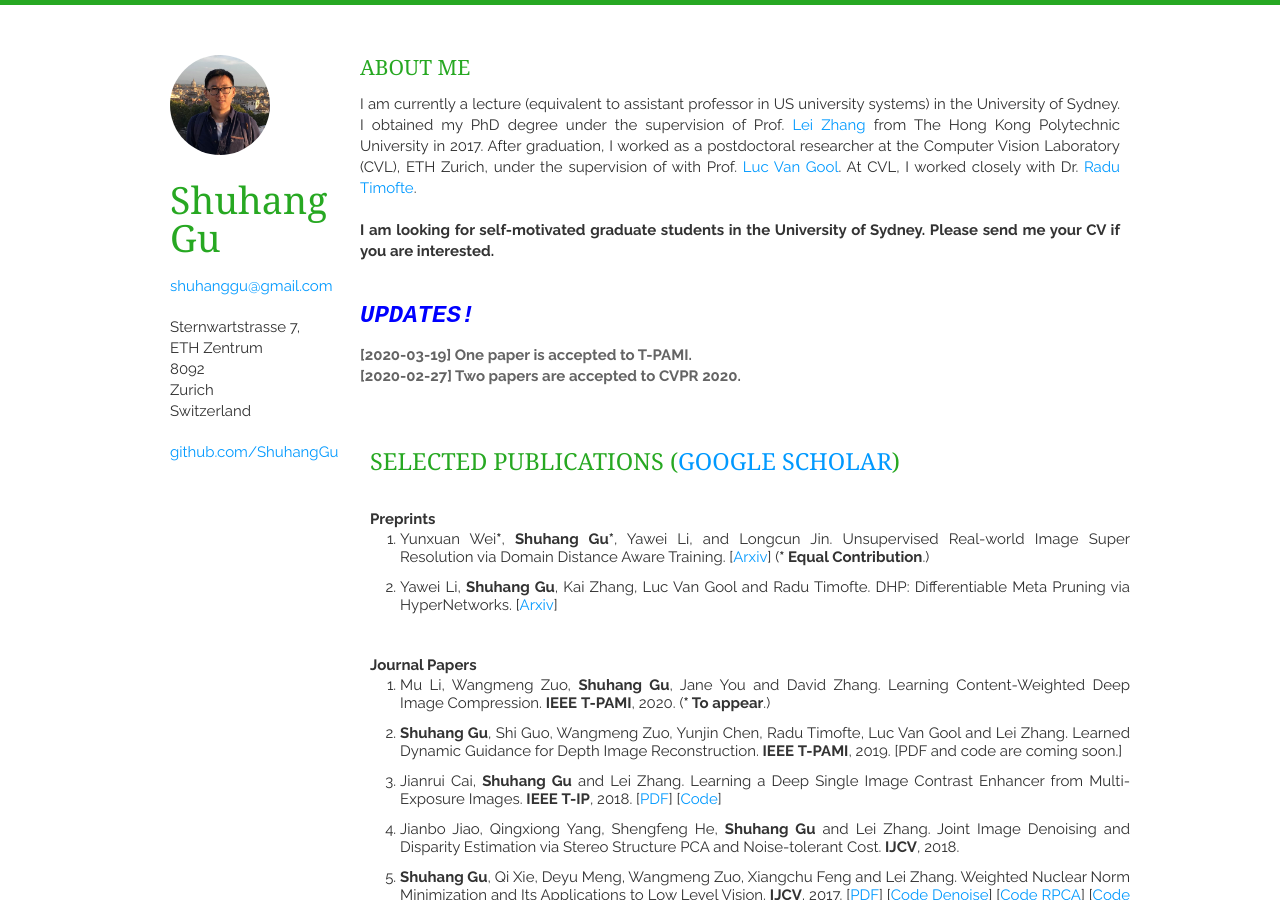
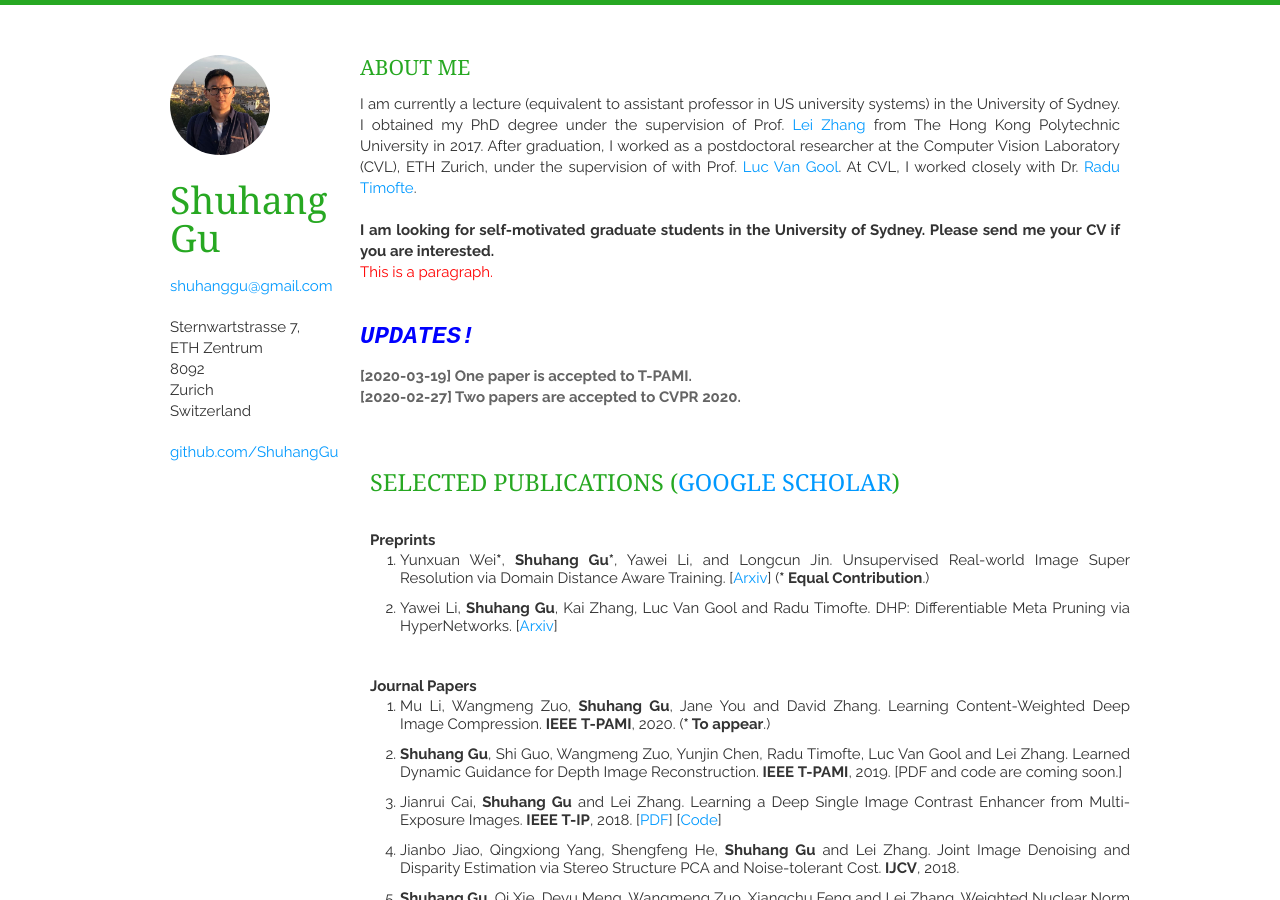
Before and after one commit to ShuhangGu/shuhanggu.github.com, a Jekyll site: the page built from index.html, in a window 1280 px wide and 900 px high. Built offline with Jekyll 4.4.1, drawn with Linux system fonts in a browser that asks for light colours; nearby versions of some CDN libraries; the list of posts is cut into pages by our own code.

Commit message:
Update aboutme.html

```diff
--- a/_includes/aboutme.html
+++ b/_includes/aboutme.html
@@ -13,7 +13,7 @@
           At CVL, I worked closely with Dr. <span class="STYLE1"><a href="http://people.ee.ethz.ch/~timofter/">Radu Timofte</a></span>.</p>
                 <p><br /> </p>
         <p align="justify">  <strong>I am looking for self-motivated graduate students in the University of Sydney. Please send me your CV if you are interested.</strong> </p>
-
+       <p style="color:red">This is a paragraph.</p >
 
     </article>
 
```
